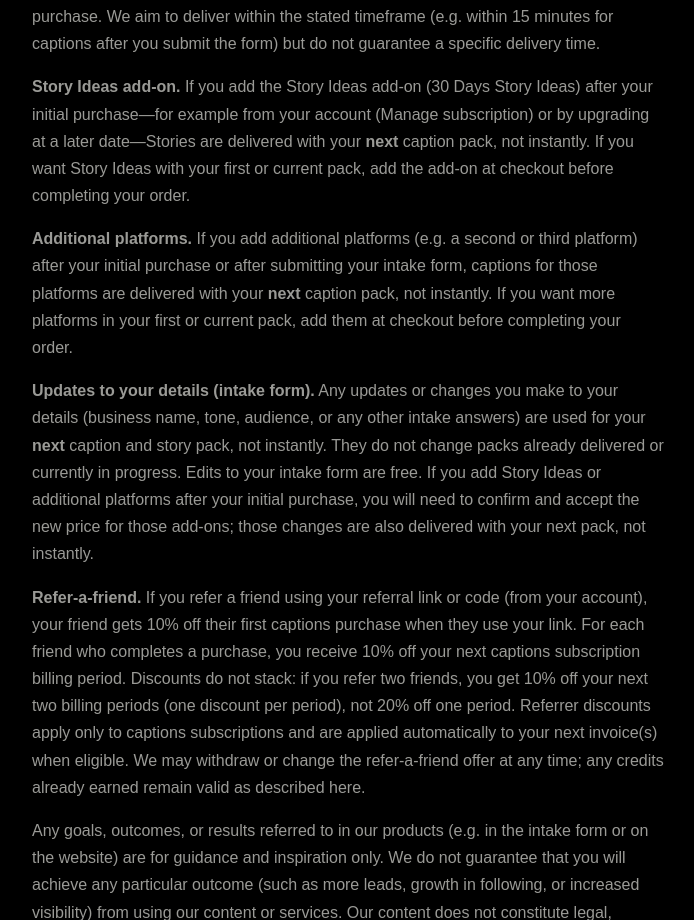
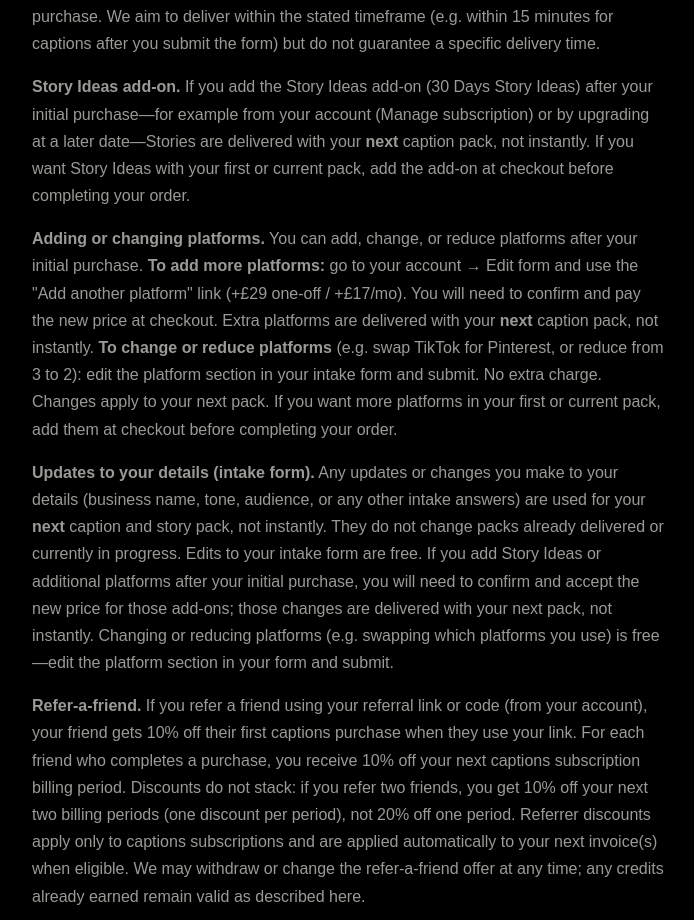
Before and after one commit to lumo22company/Lumo22, a Flask app: page /terms in a window 1280 px wide. Shown: the part 514-1434 px from the top of the page, without its empty margins (292-986 px from the left). Run offline with Flask 3, Linux system fonts and the light colour scheme; some web fonts are replaced.

Commit message:
Add or change platforms: explicit copy in account, intake, FAQ, terms
Made-with: Cursor

```diff
--- a/templates/_terms_content.html
+++ b/templates/_terms_content.html
@@ -6,8 +6,8 @@
 <h2>2. Products and services</h2>
 <p>We provide digital products and services as described on our website. Deliverables (e.g. caption documents) are provided in the format and timeframe stated at the time of purchase. We aim to deliver within the stated timeframe (e.g. within 15 minutes for captions after you submit the form) but do not guarantee a specific delivery time.</p>
 <p><strong>Story Ideas add-on.</strong> If you add the Story Ideas add-on (30 Days Story Ideas) after your initial purchase—for example from your account (Manage subscription) or by upgrading at a later date—Stories are delivered with your <strong>next</strong> caption pack, not instantly. If you want Story Ideas with your first or current pack, add the add-on at checkout before completing your order.</p>
-<p><strong>Additional platforms.</strong> If you add additional platforms (e.g. a second or third platform) after your initial purchase or after submitting your intake form, captions for those platforms are delivered with your <strong>next</strong> caption pack, not instantly. If you want more platforms in your first or current pack, add them at checkout before completing your order.</p>
-<p><strong>Updates to your details (intake form).</strong> Any updates or changes you make to your details (business name, tone, audience, or any other intake answers) are used for your <strong>next</strong> caption and story pack, not instantly. They do not change packs already delivered or currently in progress. Edits to your intake form are free. If you add Story Ideas or additional platforms after your initial purchase, you will need to confirm and accept the new price for those add-ons; those changes are also delivered with your next pack, not instantly.</p>
+<p><strong>Adding or changing platforms.</strong> You can add, change, or reduce platforms after your initial purchase. <strong>To add more platforms:</strong> go to your account → Edit form and use the "Add another platform" link (+£29 one-off / +£17/mo). You will need to confirm and pay the new price at checkout. Extra platforms are delivered with your <strong>next</strong> caption pack, not instantly. <strong>To change or reduce platforms</strong> (e.g. swap TikTok for Pinterest, or reduce from 3 to 2): edit the platform section in your intake form and submit. No extra charge. Changes apply to your next pack. If you want more platforms in your first or current pack, add them at checkout before completing your order.</p>
+<p><strong>Updates to your details (intake form).</strong> Any updates or changes you make to your details (business name, tone, audience, or any other intake answers) are used for your <strong>next</strong> caption and story pack, not instantly. They do not change packs already delivered or currently in progress. Edits to your intake form are free. If you add Story Ideas or additional platforms after your initial purchase, you will need to confirm and accept the new price for those add-ons; those changes are delivered with your next pack, not instantly. Changing or reducing platforms (e.g. swapping which platforms you use) is free—edit the platform section in your form and submit.</p>
 <p><strong>Refer-a-friend.</strong> If you refer a friend using your referral link or code (from your account), your friend gets 10% off their first captions purchase when they use your link. For each friend who completes a purchase, you receive 10% off your next captions subscription billing period. Discounts do not stack: if you refer two friends, you get 10% off your next two billing periods (one discount per period), not 20% off one period. Referrer discounts apply only to captions subscriptions and are applied automatically to your next invoice(s) when eligible. We may withdraw or change the refer-a-friend offer at any time; any credits already earned remain valid as described here.</p>
 <p>Any goals, outcomes, or results referred to in our products (e.g. in the intake form or on the website) are for guidance and inspiration only. We do not guarantee that you will achieve any particular outcome (such as more leads, growth in following, or increased visibility) from using our content or services. Our content does not constitute legal, financial, or professional advice; use it at your own discretion.</p>
 
--- a/templates/captions.html
+++ b/templates/captions.html
@@ -267,8 +267,8 @@
           <p class="dfd-faq-answer">Yes. You can update your details (voice, audience, business name, etc.) anytime from your account. Edits are free and your changes are reflected in your <strong>next</strong> captions and stories pack, not in packs already delivered. Adding Story Ideas or additional platforms may require an additional charge.</p>
         </details>
         <details class="dfd-faq-item">
-          <summary class="dfd-faq-question">How do I add more platforms to my order or subscription?</summary>
-          <p class="dfd-faq-answer">Go to your account → Edit form and open the form for your order. If you have fewer than 4 platforms, you'll see an <strong>"Add another platform"</strong> link (+£29 one-off / +£17/mo). Click it to go to the product page, confirm the new price, and checkout. Extra platforms are delivered with your <strong>next</strong> PDF pack, not instantly.</p>
+          <summary class="dfd-faq-question">How do I add or change platforms in my order or subscription?</summary>
+          <p class="dfd-faq-answer">Go to your account → Edit form and open the form for your order. <strong>To add more platforms</strong> (if you have fewer than 4): use the "Add another platform" link (+£29 one-off / +£17/mo), go to checkout, and pay. Extra platforms are delivered with your <strong>next</strong> pack, not instantly. <strong>To change or reduce platforms</strong> (e.g. swap TikTok for Pinterest or reduce from 3 to 2): edit the platform selection in the form and submit. No extra charge. Changes apply to your next pack.</p>
         </details>
         <details class="dfd-faq-item">
           <summary class="dfd-faq-question">How does refer-a-friend work?</summary>
--- a/templates/captions_intake.html
+++ b/templates/captions_intake.html
@@ -238,6 +238,9 @@
           <a href="/captions?platforms={{ platforms_count + 1 }}" class="intake-add-platform-link">Add another platform (+£29 one-off / +£17/mo)</a>
           <span class="intake-add-platform-note"> — go to checkout to confirm and pay. Extra platforms are delivered with your <strong>next</strong> PDF pack, not instantly.</span>
         </p>
+        {% endif %}
+        {% if existing_intake %}
+        <p class="intake-change-platform-note" style="margin: 0.5rem 0 0; font-size: 0.9rem; color: var(--lum-text-muted);">To change which platforms you use or reduce the number, update the platform selection above and submit. No extra charge. Changes apply to your next pack.</p>
         {% endif %}
         <label for="platform_habits">Any platform-specific habits?</label>
         <input type="text" id="platform_habits" name="platform_habits" placeholder="e.g. shorter on Instagram, longer on LinkedIn (optional)" value="{{ existing_intake.get('platform_habits', '') }}">
--- a/templates/customer_dashboard.html
+++ b/templates/customer_dashboard.html
@@ -145,7 +145,7 @@
           {% set edit_form_orders = [current_intake_order] %}
         {% endif %}
         {% if edit_form_orders %}
-        <p class="account-section-desc">Update your voice, topics, and preferences. Changes are reflected in your <strong>next</strong> captions and stories pack, not in packs already delivered. Edits are free; adding Story Ideas or extra platforms may require an additional charge. Select the form by business to edit. <strong>Want more platforms?</strong> Open the form below and use the "Add another platform" link (+£29 one-off / +£17/mo). Extra platforms are delivered with your next pack.</p>
+        <p class="account-section-desc">Update your voice, topics, and preferences. Changes are reflected in your <strong>next</strong> captions and stories pack, not in packs already delivered. Edits are free; adding Story Ideas or extra platforms may require an additional charge. Select the form by business to edit. <strong>Add or change platforms:</strong> To add more platforms, open the form and use the "Add another platform" link (+£29 one-off / +£17/mo). To change which platforms you use (e.g. swap TikTok for Pinterest) or reduce the number, edit the platform section in the form and submit—no extra charge. All changes apply to your next pack.</p>
         <ul class="account-edit-form-list">
           {% for o in edit_form_orders %}
           {% set biz = (o.get('intake') or {}).get('business_name', '') %}
@@ -171,7 +171,7 @@
         <h2>Manage subscription</h2>
         {% set sub_orders = caption_orders|selectattr('stripe_subscription_id')|list if caption_orders else [] %}
         {% if sub_orders %}
-        <p class="account-section-desc">Cancel your subscription, update your billing info, or view invoices in Stripe’s secure portal. You can use a different card for each subscription below. Add or update cards via Manage billing, then choose which card to use for each. Below you can also pause billing for one month and manage intake reminders. <strong>Need more platforms?</strong> Go to Edit form and open the form for this subscription—you'll see "Add another platform" if you have fewer than 4 (+£29 one-off / +£17/mo).</p>
+        <p class="account-section-desc">Cancel your subscription, update your billing info, or view invoices in Stripe’s secure portal. You can use a different card for each subscription below. Add or update cards via Manage billing, then choose which card to use for each. Below you can also pause billing for one month and manage intake reminders. <strong>Add or change platforms:</strong> Go to Edit form and open the form for this subscription. To add more platforms (if you have fewer than 4), use "Add another platform" (+£29 one-off / +£17/mo). To change which platforms or reduce the number, edit the platform section in the form and submit—free.</p>
         <p style="margin-bottom: 1.25rem;"><a href="/api/billing/portal" class="account-billing-portal-link">Manage billing</a></p>
         {% for o in sub_orders %}
         {% set pause_biz = (o.get('intake') or {}).get('business_name', '') %}
```
